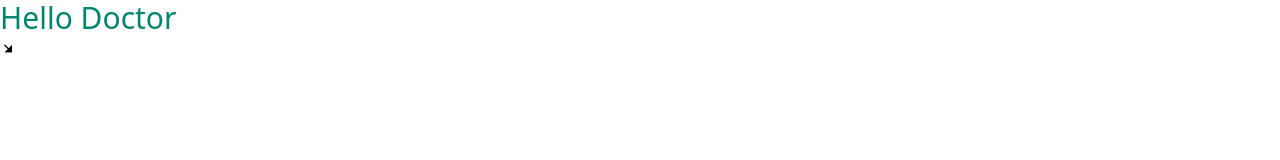
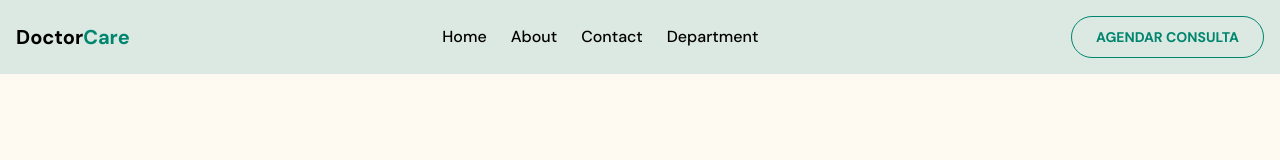
Before and after one commit to hrid1/doctor-care, a plain HTML site: page index.html in a window 1280 px wide. Drawn offline with nearby package versions, Linux system fonts and the light colour scheme.

Commit message:
Navbar Done

```diff
--- a/index.html
+++ b/index.html
@@ -44,8 +44,48 @@
       };
     </script>
   </head>
-  <body>
-    <h2 class="text-3xl text-red font-sans text-primary">Hello Doctor</h2>
-    <i class="ri-arrow-right-down-fill"></i>
+  <body class="bg-brand-beige font-primary overflow-x-hidden">
+    <!-- header section -->
+    <header
+      id="header"
+      class="bg-[#dce9e2]  fixed top-0 left-0 right-0 w-full"
+    >
+      <nav
+        class="container mx-auto max-w-screen-xl flex justify-between items-center p-4"
+      >
+        <!-- logo -->
+        <div class="text-xl font-bold">
+          Doctor<span class="text-primary">Care</span>
+        </div>
+        <!-- navlinks -->
+        <ul class="hidden md:flex items-center gap-6 font-medium">
+          <li><a class="hover:text-primary" href="/">Home</a></li>
+          <li><a class="hover:text-primary" href="#/about">About</a></li>
+          <li><a class="hover:text-primary" href="#/contact">Contact</a></li>
+          <li>
+            <a class="hover:text-primary" href="#/department">Department</a>
+          </li>
+        </ul>
+        <!-- call to action  -->
+        <div class="hidden md:block">
+          <button
+            class="px-6 py-2.5 rounded-full text-sm text-primary font-bold border border-primary uppercase hover:text-white hover:bg-primary transition-all duration-300"
+          >
+            Agendar consulta
+          </button>
+        </div>
+
+        <!-- for mobile navbar-->
+        <div class="md:hidden">
+          <button id="mobile-menu-button" class="navbar-burger flex ic p-3">
+            <img
+              class="w-4 h-4 block fill-current"
+              src="./images/menu-icon.svg"
+              alt=""
+            />
+          </button>
+        </div>
+      </nav>
+    </header>
   </body>
 </html>
```
